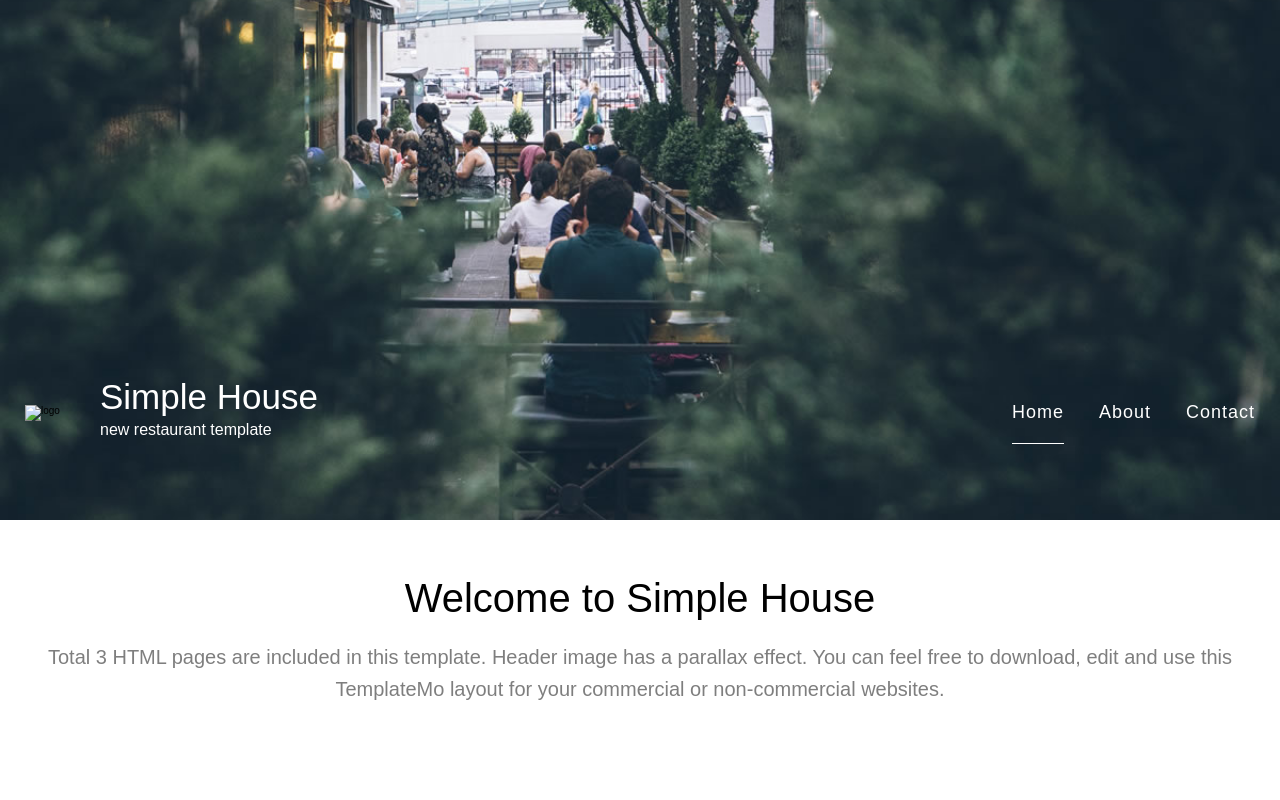
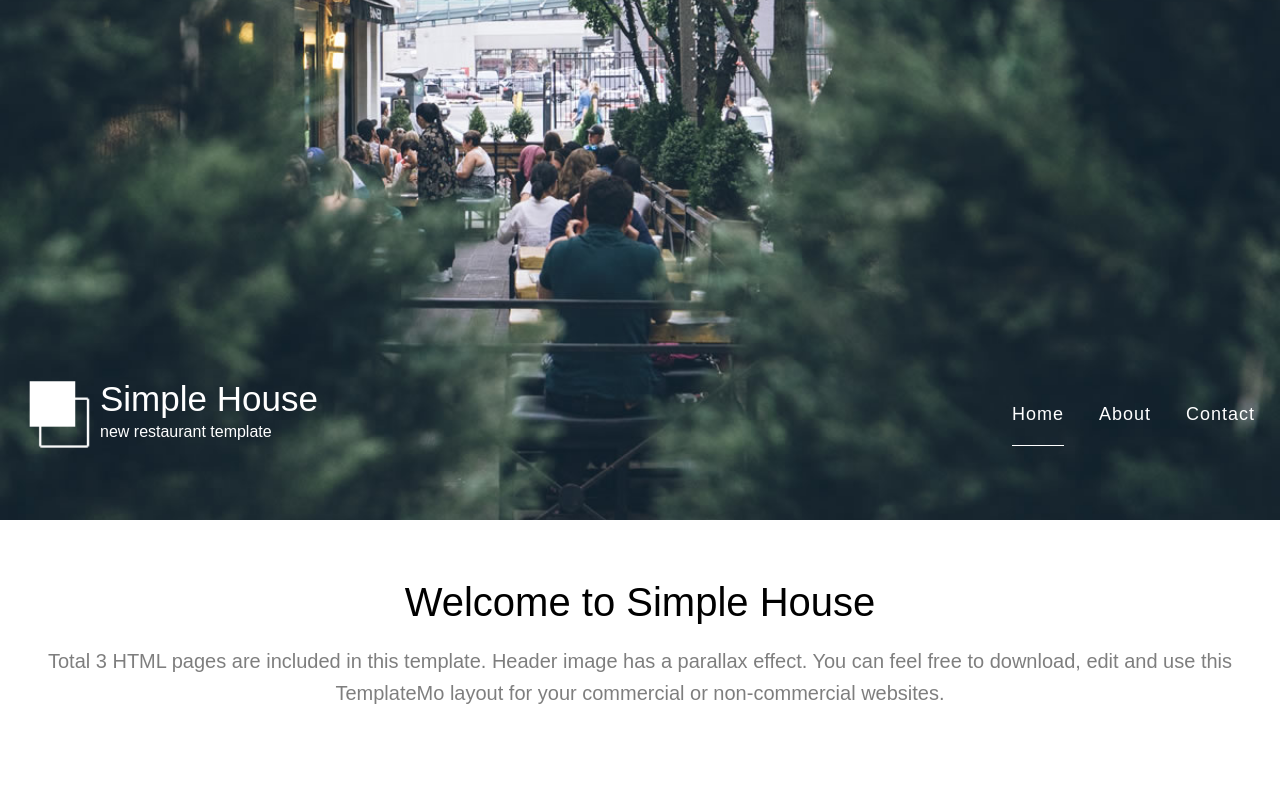
Before and after one commit to Kuldip4135/college-practicle-2, a plain HTML site: page index.html in a window 1280 px wide. Shown: the top 800 px of the page. Drawn offline with nearby package versions, Linux system fonts and the light colour scheme; the site is published under a folder, as on GitHub Pages, so addresses that start at the root find nothing.

Commit message:
Update index.html

```diff
--- a/index.html
+++ b/index.html
@@ -13,7 +13,7 @@
     <div class="container">
       <nav>
         <div class="nav-logo">
-          <img src="/images/simple-house-logo.png" alt="logo" />
+          <img src="images/simple-house-logo.png" alt="logo" />
           <div class="nav-text">
             <h1>Simple House</h1>
             <p>new restaurant template</p>
```
